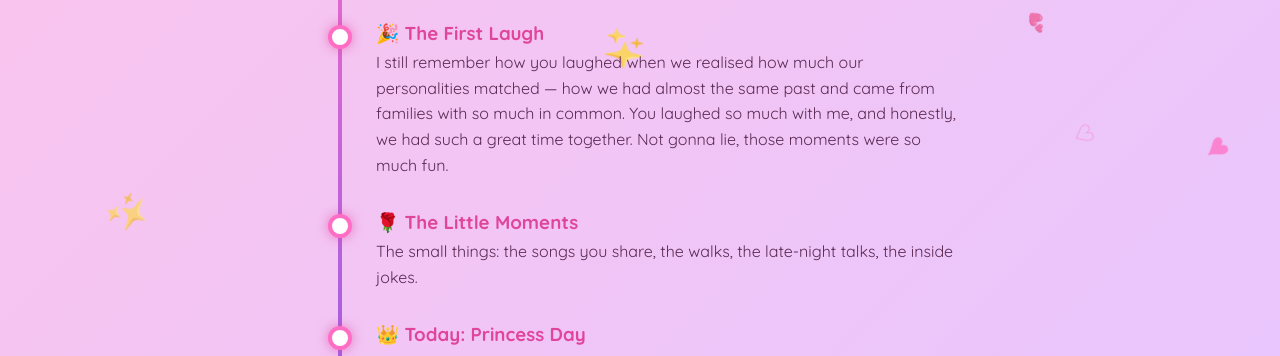
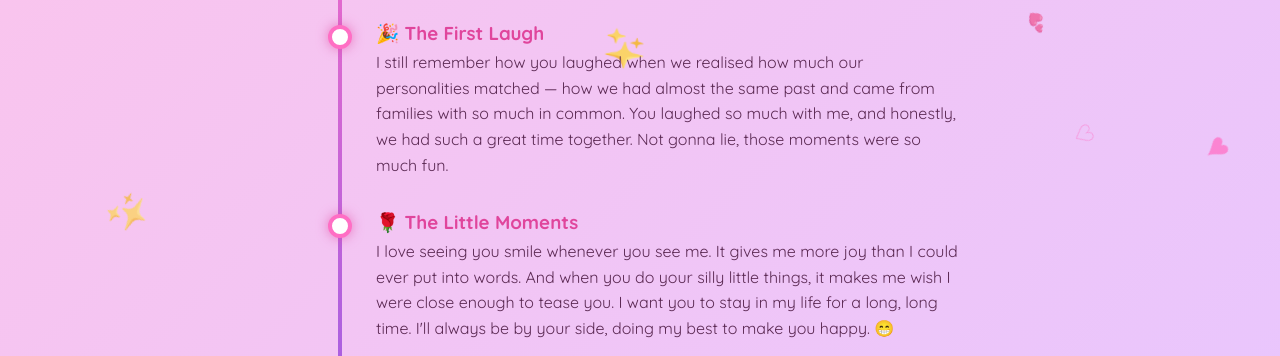
Before and after one commit to anishgotnomed/princess-day-sneha, a plain HTML site: page story.html in a window 1280 px wide. Shown: the part 559-915 px from the top of the page. Drawn offline with Linux system fonts and the light colour scheme.

Commit message:
Add little moments story

```diff
--- a/story.html
+++ b/story.html
@@ -44,7 +44,7 @@
         <div class="t-item">
           <span class="dot"></span>
           <h3>&#127801; The Little Moments</h3>
-          <p>The small things: the songs you share, the walks, the late-night talks, the inside jokes.</p>
+          <p>I love seeing you smile whenever you see me. It gives me more joy than I could ever put into words. And when you do your silly little things, it makes me wish I were close enough to tease you. I want you to stay in my life for a long, long time. I'll always be by your side, doing my best to make you happy. 😁</p>
         </div>
         <div class="t-item">
           <span class="dot"></span>
```
